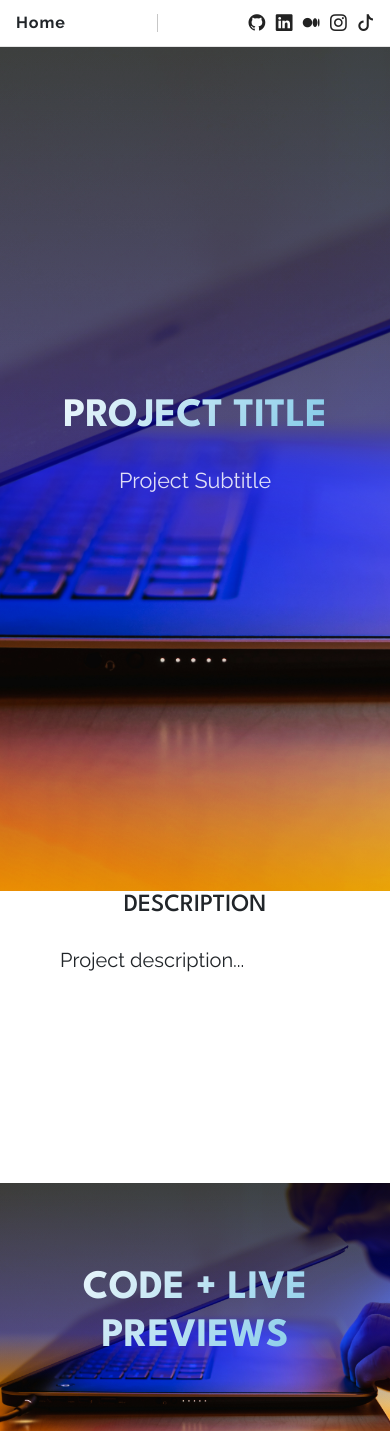
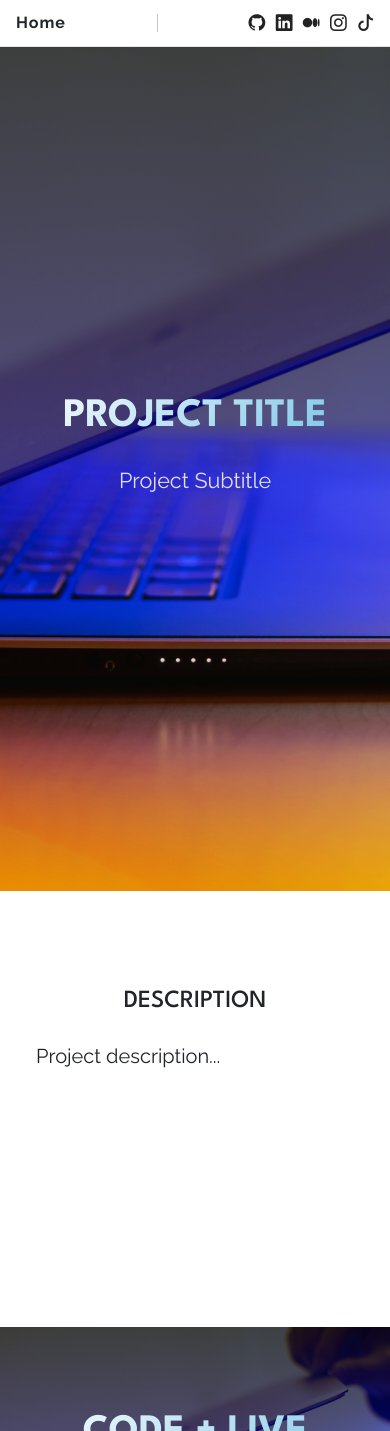
Before and after one commit to ahn-nath/personal_website_2.0, a React (Create React App) app: page /projects/automation in a window 390 px wide. Shown: the top 1431 px of the page. Built offline with nearby package versions, Linux system fonts and the light colour scheme.

Commit message:
fix: responsive details

```diff
--- a/src/pages/homepage/components/About.js
+++ b/src/pages/homepage/components/About.js
@@ -23,7 +23,7 @@ const AboutSection = () => {
       <div className="container py-xl-5 px-xl-5" style={{ maxWidth: '1200px' }}>
         <div className="row g-0 justify-content-center mt-md-5">
 
-          <div className="col-xl-4 mx-auto order-xl-2 showcase-img about-profile">
+          <div className="col-xl-4 mx-auto order-xl-2 showcase-img about-profile mt-5">
             <img
               src={ProfileImage}
               alt="Nathaly Toledo"
@@ -31,7 +31,7 @@ const AboutSection = () => {
             />
           </div>
 
-          <div className="col-xl-7 order-xl-1 p-5">
+          <div className="col-xl-7 order-xl-1 py-5 px-4 px-sm-5">
             <h2 className="text-uppercase text-center mb-4">About</h2>
             <p className="lead mb-0">
               Nathaly Toledo is a top rated (top 10% on Upwork) full-stack developer with over 4 years of experience building solutions for global clients.
--- a/src/pages/homepage/components/Services.js
+++ b/src/pages/homepage/components/Services.js
@@ -9,7 +9,7 @@ const ServicesSection = ({title, description, services = [], showIcon = false})
     <section id="services">
                 {services && services.length > 0 ? (
 
-      <div className="container py-5 py-xl-5 text-white px-5" style={{ background: '#222222' }}>
+      <div className="container py-5 py-xl-5 text-white px-4 px-sm-5" style={{ background: '#222222' }}>
         <div id="services-inner-wrapper" className="py-5">
           <div className="row mb-5">
             <div className="col-md-8 col-xl-6 text-center mx-auto">
--- a/src/pages/homepage/components/Testimonials.js
+++ b/src/pages/homepage/components/Testimonials.js
@@ -4,7 +4,7 @@ import testimonialsSlides from "../../../data/testimonials";
 const TestimonialCard = ({ text, author, source, link, isDark }) => {
     return (
         <div className={`card ${isDark ? 'dark-card' : 'card-light'} border-0 my-3`}>
-            <div className="card-body p-5">
+            <div className="card-body p-4 p-sm-5">
                 <p className="text-start card-text text-gray-700 text-with-linebreaks">
                     {text}
                 </p>
@@ -23,7 +23,7 @@ const TestimonialsSection = () => {
 
     return (
         <section className="text-center bg-light testimonials" id="testimonials">
-            <div className="container p-5" style={{ background: 'var(--bs-body-bg)' }}>
+            <div className="container p-4 p-sm-5" style={{ background: 'var(--bs-body-bg)' }}>
                 <div className="row mb-5">
                     <div className="col-md-8 col-xl-6 text-center mx-auto">
                         <h2>Testimonials</h2>
@@ -64,7 +64,7 @@ const TestimonialsSection = () => {
                                 {testimonialsSlides.map((slide, index) => (
 
                                     <div className={`carousel-item ${index === 0 ? 'active' : ''}`} key={index}>
-                                        <div className="row gy-4 mb-5 pb-3 mx-3">
+                                        <div className="row gy-4 mb-5 pb-3 mx-sm-3 mx-1">
                                                 <div key={index} className='col'>
                                                     <TestimonialCard {...slide} />
                                                 </div>
--- a/src/pages/project/components/About.js
+++ b/src/pages/project/components/About.js
@@ -6,10 +6,10 @@ const AboutSection = ({ description, general_details }) => {
   return (
     <section className="about">
       <div className="container py-xl-5 px-xl-5 text-with-linebreaks" style={{ maxWidth: '1200px' }}>
-        <div className="row g-0 justify-content-center mt-md-5">
+        <div className="row g-0 justify-content-center mt-5">
 
 
-          <div className="col-xl-11 order-xl-1 px-5">
+          <div className="col-xl-11 order-xl-1 py-5 px-4 px-sm-5">
             <h2 className="text-uppercase text-center mb-4">DESCRIPTION</h2>
             <p className="lead mb-0">
               {description}
@@ -17,7 +17,7 @@ const AboutSection = ({ description, general_details }) => {
 
           </div>
 
-          <div className="col-xl-11 order-xl-2 p-5">
+          <div className="col-xl-11 order-xl-2 py-5 px-4 px-sm-5">
             <table class="table table-bordered table-hover">
 
 
```
